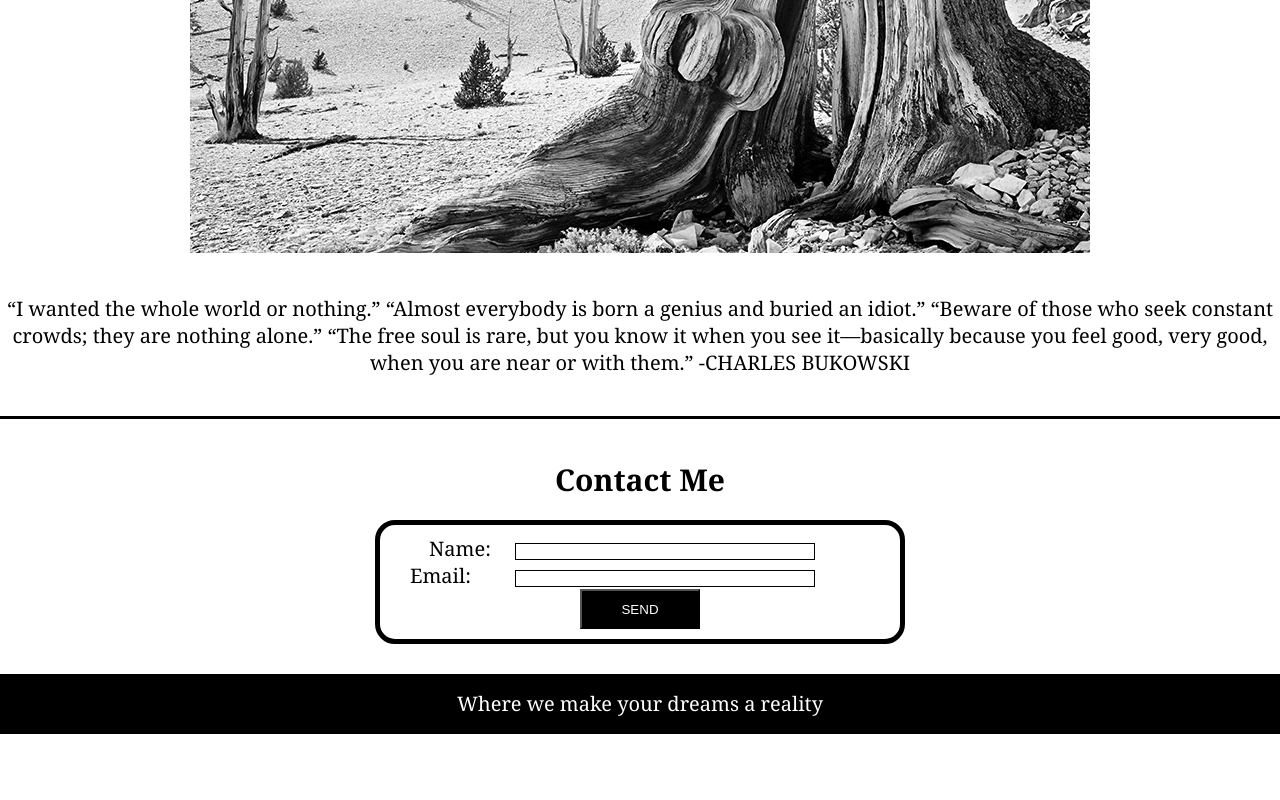
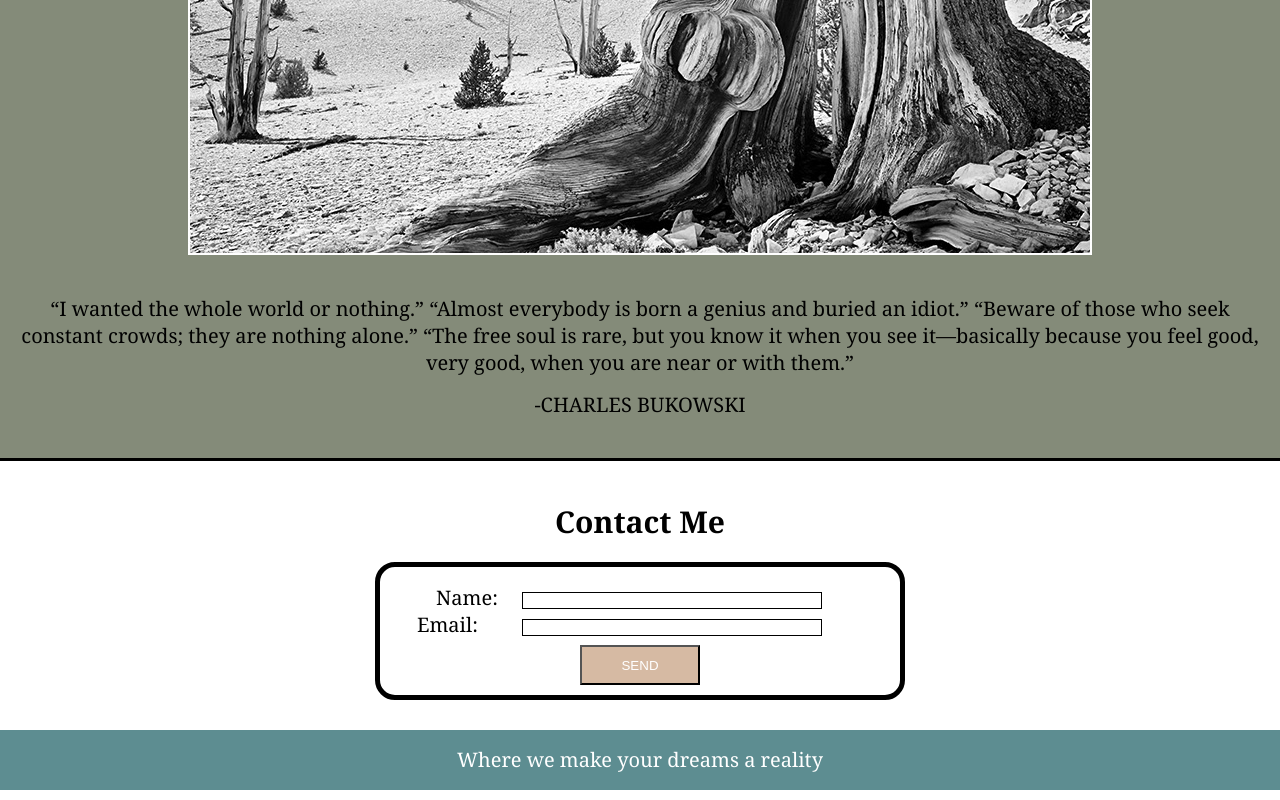
Before and after one commit to rmessett15/My-First-Website, a plain HTML site: page index.html in a window 1280 px wide. Shown: the part 610-1410 px from the top of the page. Before the commit the page ends 1354 px from the top, so only its background shows below. Drawn offline with Linux system fonts and the light colour scheme.

Commit message:
changed color & padding

```diff
--- a/assets/css/style.css
+++ b/assets/css/style.css
@@ -7,7 +7,7 @@ body {
     position: relative;
     font-family: Cambria, Cochin, Georgia, Times, 'Times New Roman', serif;
     font-size: 20px;
-    background-color: white;
+    background-color: #848b79;
     color: black;
 }
 
@@ -36,7 +36,7 @@ footer {
     height: 60px;
     width: 100%;
     line-height: 60px;
-    background-color: black;
+    background-color: #5d8d91;
 }
 
 header {
@@ -62,7 +62,8 @@ img {
 }
 
 figcaption {
-
+    padding: 0px;
+    margin: 15px;
 }
 
 section {
@@ -100,10 +101,15 @@ textarea {
 button {
     height: 40px;
     width: 120px;
-    background-color: black;
+    background-color: #d6baa3;
     color: white;
 }
 
 .text-center {
     text-align: center;
 }
+
+ul {
+    margin: 7px;
+    padding: 0px;
+}
--- a/index.html
+++ b/index.html
@@ -23,7 +23,8 @@
     <h1 class="text-center">My First Website</h1>
     <figure>
       <img src="./assets/Images/00-10A9-Twisted-Limb-Bristlecone-900B.jpg" alt="Black and white image of a twisted tree">
-      <figcaption class="text-center">“I wanted the whole world or nothing.” “Almost everybody is born a genius and buried an idiot.” “Beware of those who seek constant crowds; they are nothing alone.” “The free soul is rare, but you know it when you see it—basically because you feel good, very good, when you are near or with them.” -CHARLES BUKOWSKI</figcaption>
+      <figcaption class="text-center">“I wanted the whole world or nothing.” “Almost everybody is born a genius and buried an idiot.” “Beware of those who seek constant crowds; they are nothing alone.” “The free soul is rare, but you know it when you see it—basically because you feel good, very good, when you are near or with them.”</figcaption>
+      <figcaption class="text-center">-CHARLES BUKOWSKI</figcaption>
     </figure>
     <section id="contact">
       <h2 class="text-center">Contact Me</h2>
```
